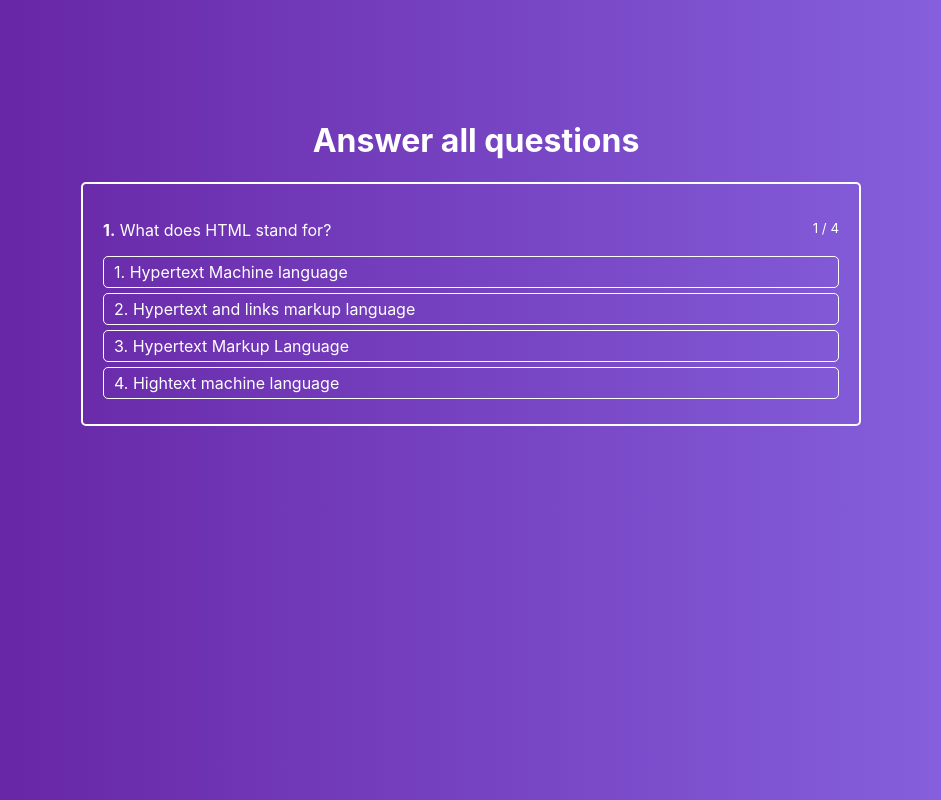
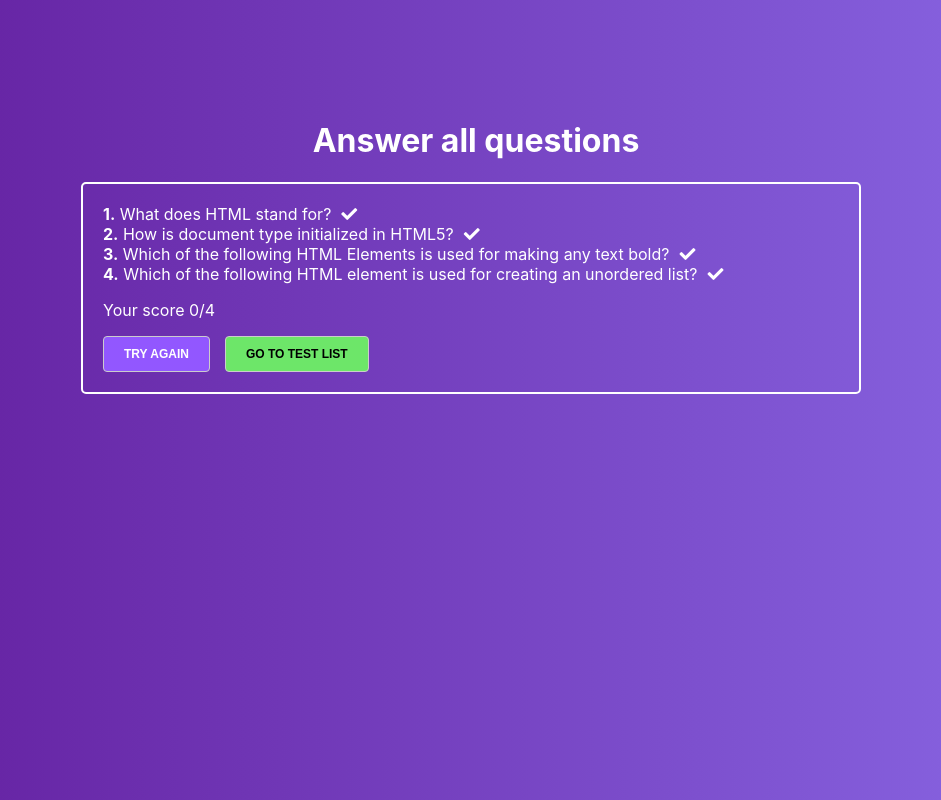
Before and after one commit to ElizabethVlasenko/react-redux-quiz, a React (Create React App) app: page / in a window 1280 px wide. Shown: the whole page, without its empty margins (169-1110 px from the left). Built offline with nearby package versions, Linux system fonts and the light colour scheme.

Commit message:
Added button component

```diff
--- a/src/components/FinishedQuiz/FinishedQuiz.js
+++ b/src/components/FinishedQuiz/FinishedQuiz.js
@@ -1,5 +1,6 @@
 import React from "react";
 import classes from './FinishedQuiz.module.css';
+import Button from '../UI/Button/Button';
 
 const FinishedQuiz = props => {
     const successCount = Object.keys(props.results).reduce((total, key) => {
@@ -36,7 +37,22 @@ const FinishedQuiz = props => {
                 Your score {successCount}/{props.quiz.length}
             </p>
             <div>
-                <button onClick = {props.onRetry}>Try again</button>
+                <Button
+                    type = {'primary'}
+                    disabled = {false}
+                    onClick = {props.onRetry}
+                >
+                    Try again
+                </Button>
+
+                <Button
+                    type = {'success'}
+                    disabled = {false}
+                    // onClick = {props.onRetry}
+                >
+                    Go to test list
+                </Button>
+
             </div>
         </div>
     )
--- /dev/null
+++ b/src/components/UI/Button/Button.js
@@ -0,0 +1,21 @@
+import React from "react";
+import classes from './Button.module.css';
+
+const Button = props => {
+    const cls = [
+        classes.Button,
+        classes[props.type]
+    ]
+
+    return (
+        <button
+            className = { cls.join(' ') }
+            onClick = { props.onClick }
+            disabled = { props.disabled }
+        >
+            {props.children}
+        </button>
+    )
+}
+
+export default Button;
--- /dev/null
+++ b/src/components/UI/Button/Button.module.css
@@ -0,0 +1,39 @@
+.Button {
+    display: inline-block;
+    padding: 10px 20px;
+    border-radius: 4px;
+    border: 1px solid #ccc;
+    color: #000;
+    margin-right: 15px;
+    text-transform: uppercase;
+    font-weight: bold;
+    font-size: 12px;
+
+}
+
+.Button:focus {
+    outline: none;
+}
+
+.Button:active {
+    box-shadow: inset 2px 2px rgba( 0, 0, 0, .3);
+}
+
+.Button:disabled {
+    background-color: #ccc;
+    color: #000;
+    cursor: not-allowed;
+}
+
+.success {
+    background-color: #6de669;
+}
+
+.error {
+    background-color: #e66969;
+}
+
+.primary {
+    background-color: #9257ff;
+    color: #fff;
+}
--- a/src/containeers/Quiz/Quiz.js
+++ b/src/containeers/Quiz/Quiz.js
@@ -7,7 +7,7 @@ class Quiz extends Component {
 
     state = {
         results: {}, //{ [id]: 'success' 'error'} for all questions
-        isFinished: false,
+        isFinished: true,
         activeQuestion: 0,
         answerState: null, //current user click { [id]: 'success' 'error'}
         quiz: [
```
